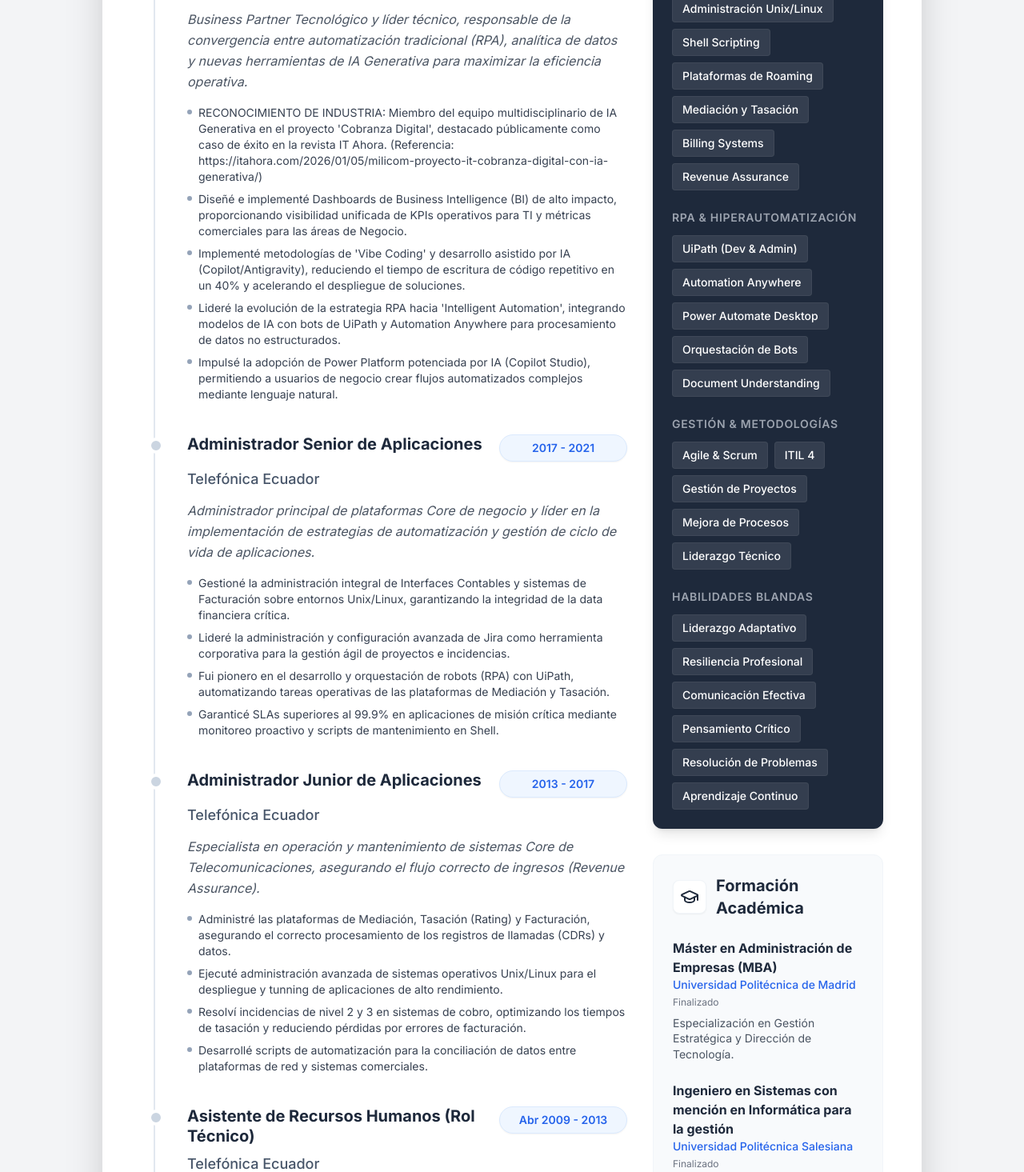
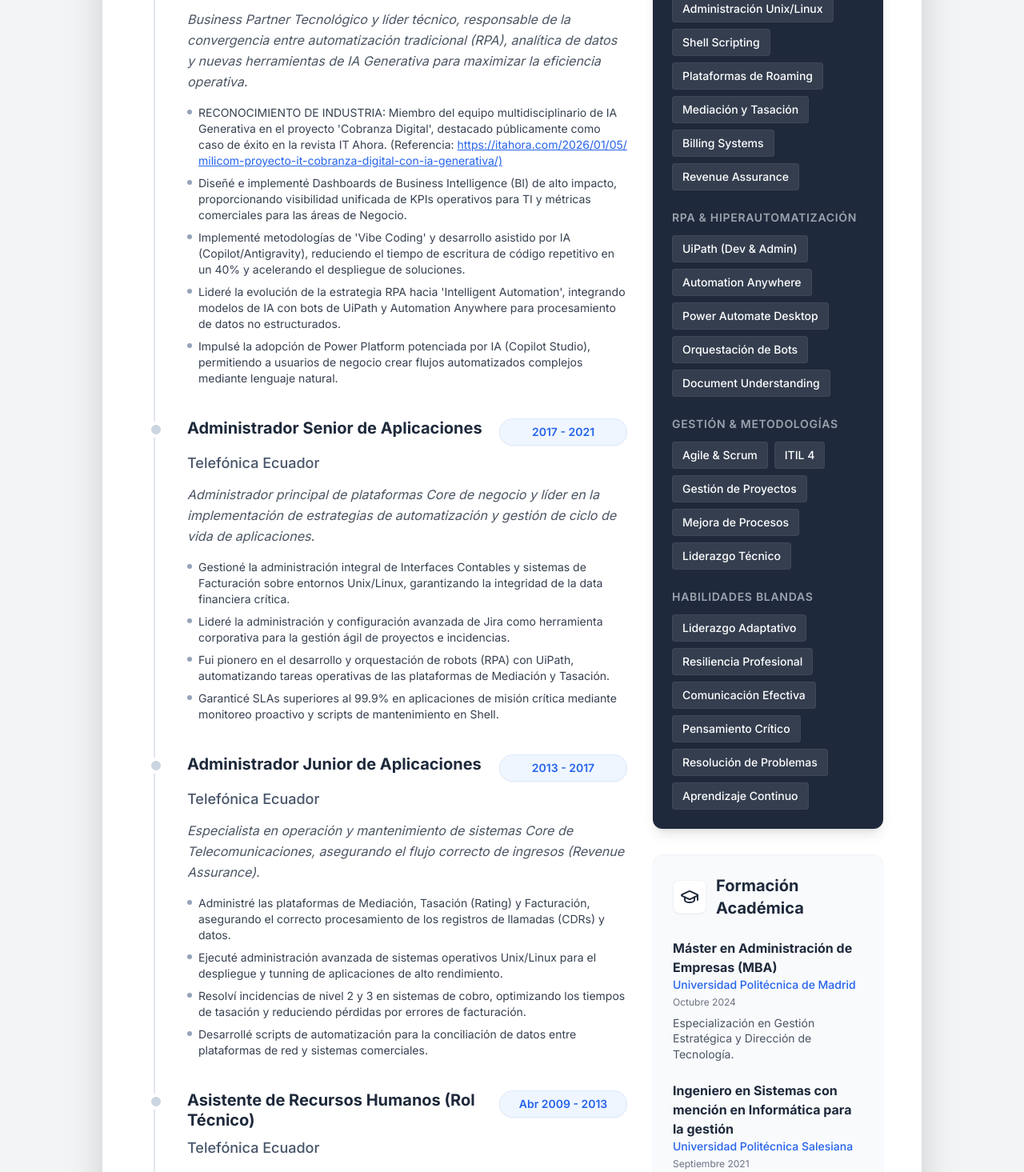
Before and after one commit to juankinfante4729-rgb/Hoja-de-Vida, a React (Vite) app: page / in a window 1280 px wide. Shown: the part 1100-2565 px from the top of the page at 80% size. Built offline with nearby package versions, Linux system fonts and the light colour scheme.

Commit message:
Mejora en el archivo pdf y en la seccion academica

```diff
--- a/App.tsx
+++ b/App.tsx
@@ -119,7 +119,7 @@
 
         {/* Footer for print */}
         <div className="bg-slate-50 p-6 text-center text-gray-400 text-sm border-t border-slate-100 print:block hidden print:bg-white print:border-none print:pt-4">
-          <p>&copy; {new Date().getFullYear()} {PROFILE.name} - Documento generado digitalmente.</p>
+          <p>&copy; {new Date().getFullYear()} {PROFILE.name}</p>
         </div>
       </main>
 
--- a/components/ExperienceSection.tsx
+++ b/components/ExperienceSection.tsx
@@ -3,6 +3,31 @@
 import { Icon } from './Icon';
 
 export const ExperienceSection: React.FC = () => {
+
+  // Function to detect URLs in text and return clickable elements
+  const renderWithLinks = (text: string) => {
+    // Regex to detect URLs starting with http:// or https://
+    const urlRegex = /(https?:\/\/[^\s]+)/g;
+    const parts = text.split(urlRegex);
+
+    return parts.map((part, i) => {
+      if (part.match(urlRegex)) {
+        return (
+          <a
+            key={i}
+            href={part}
+            target="_blank"
+            rel="noopener noreferrer"
+            className="text-blue-600 underline hover:text-blue-800 break-all"
+          >
+            {part}
+          </a>
+        );
+      }
+      return part;
+    });
+  };
+
   return (
     <div className="space-y-8">
       <div className="flex items-center gap-3 mb-6">
@@ -37,7 +62,7 @@
                 {job.achievements.map((achievement, index) => (
                   <li key={index} className="flex items-start gap-2 text-gray-700 text-sm">
                     <span className="mt-1.5 w-1.5 h-1.5 bg-slate-400 rounded-full flex-shrink-0"></span>
-                    <span>{achievement}</span>
+                    <span>{renderWithLinks(achievement)}</span>
                   </li>
                 ))}
               </ul>
--- a/constants.ts
+++ b/constants.ts
@@ -7,7 +7,7 @@
   email: "juan_infante21@hotmail.com",
   phone: "+593 99 540 3148",
   location: "Quito, Ecuador",
-  linkedin: "linkedin.com/in/juan-infante-402b6197",
+  linkedin: "linkedin.com/in/juan-infante2026",
   image: "/Juan_Carlos.png",
   // BEST PRACTICE: Resumen que explica "Vibe Coding" en lenguaje corporativo (aceleración, enfoque en resultados)
   summary: "Ingeniero en Sistemas y Especialista en Transformación Digital con más de 16 años de trayectoria. Enfocado en la adopción estratégica de Inteligencia Artificial Generativa y paradigmas de 'Vibe Coding' para acelerar el desarrollo de software y la automatización de procesos. Poseo una sólida base técnica en administración de sistemas Unix/Linux y plataformas Core de Telecomunicaciones. Experto en Business Intelligence y en cerrar la brecha entre Negocio y TI, evolucionando de la operación crítica hacia ecosistemas de automatización inteligente (RPA + AI) y toma de decisiones basada en datos.",
@@ -81,14 +81,14 @@
     id: "mba",
     degree: "Máster en Administración de Empresas (MBA)",
     institution: "Universidad Politécnica de Madrid",
-    year: "Finalizado",
+    year: "Octubre 2024",
     details: "Especialización en Gestión Estratégica y Dirección de Tecnología."
   },
   {
     id: "ing",
     degree: "Ingeniero en Sistemas con mención en Informática para la gestión",
     institution: "Universidad Politécnica Salesiana",
-    year: "Finalizado",
+    year: "Septiembre 2021",
     details: "Mención de honor por excelencia académica."
   }
 ];
```
